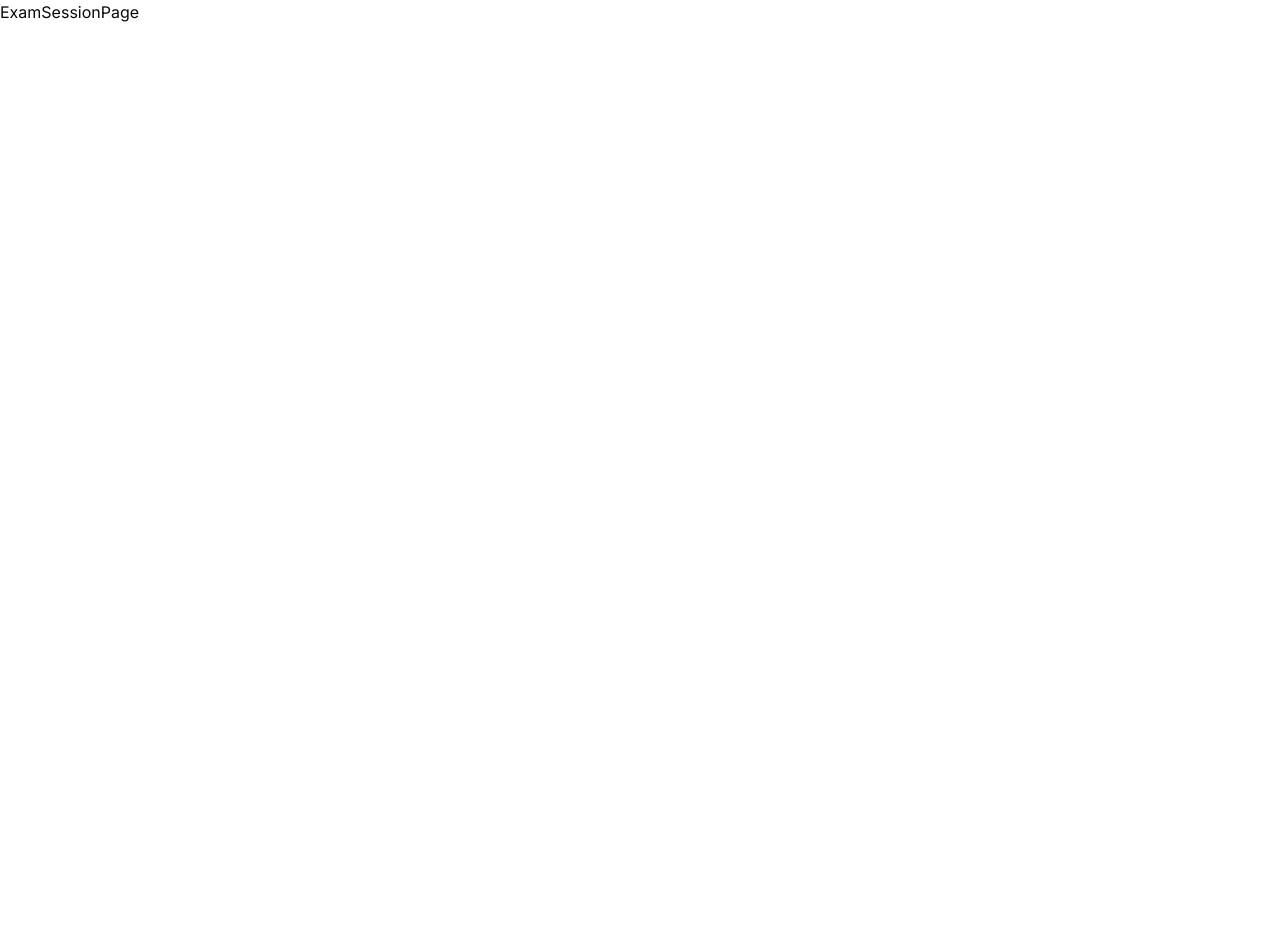
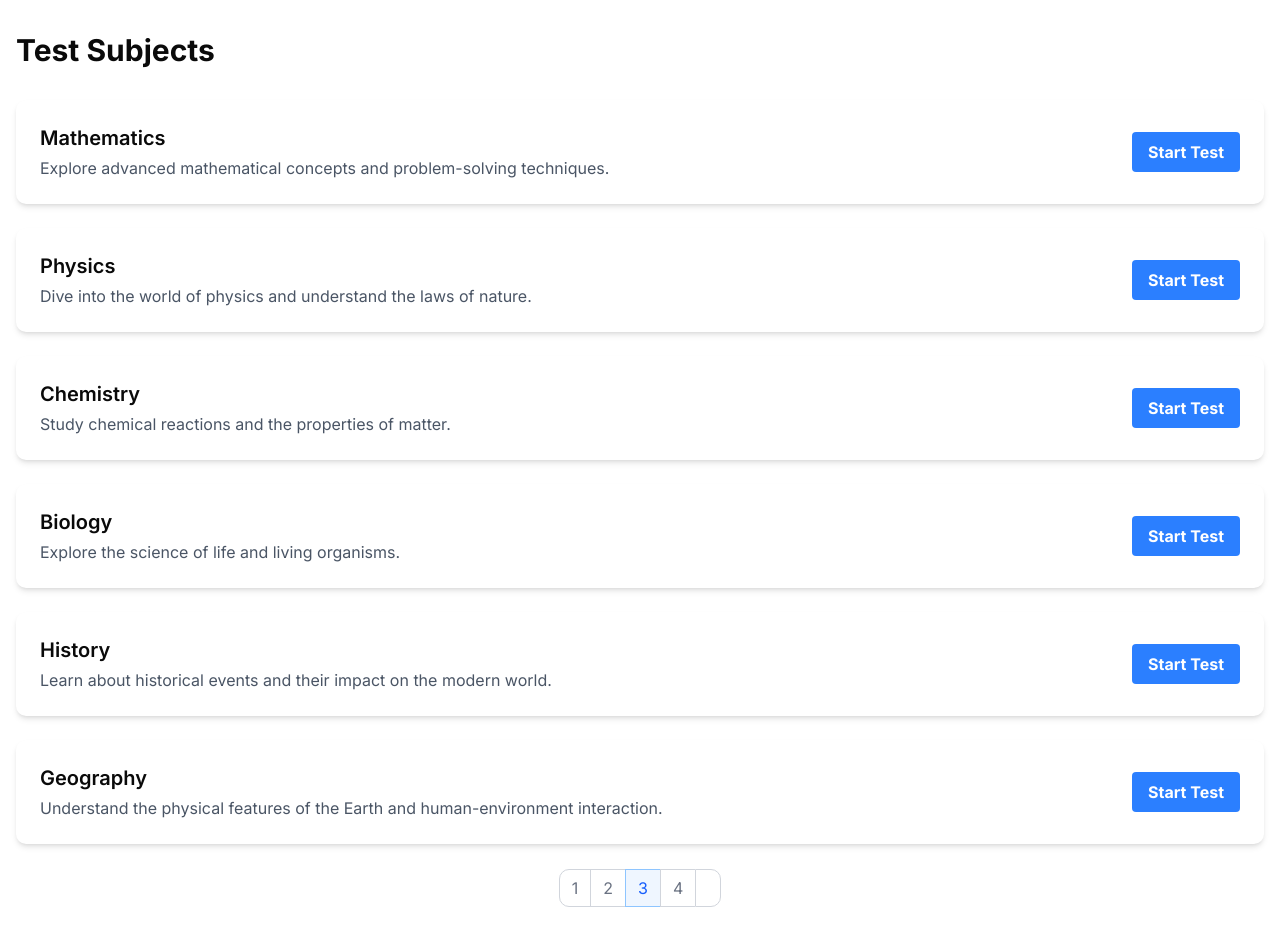
Before and after one commit to Capt-Rong/Exam-web, a Next.js app: page /exams/session in a window 1280 px wide. Before the commit the page ends 800 px from the top, so only its background shows below. Built offline with nearby package versions, Linux system fonts and the light colour scheme.

Commit message:
feature/ui-session-page

```diff
--- a/app/exams/session/page.tsx
+++ b/app/exams/session/page.tsx
@@ -1,7 +1,129 @@
 import React from "react";
 
+interface Subject {
+  id: string;
+  name: string;
+  description: string;
+}
+
+const subjectsData: Subject[] = [
+  {
+    id: "111-1-mathematics",
+    name: "Mathematics",
+    description:
+      "Explore advanced mathematical concepts and problem-solving techniques.",
+  },
+  {
+    id: "111-2-physics",
+    name: "Physics",
+    description:
+      "Dive into the world of physics and understand the laws of nature.",
+  },
+  {
+    id: "110-1-chemistry",
+    name: "Chemistry",
+    description: "Study chemical reactions and the properties of matter.",
+  },
+  {
+    id: "110-2-biology",
+    name: "Biology",
+    description: "Explore the science of life and living organisms.",
+  },
+  {
+    id: "109-1-history",
+    name: "History",
+    description:
+      "Learn about historical events and their impact on the modern world.",
+  },
+  {
+    id: "109-2-geography",
+    name: "Geography",
+    description:
+      "Understand the physical features of the Earth and human-environment interaction.",
+  },
+];
+
 const ExamSessionPage = () => {
-  return <div>ExamSessionPage</div>;
+  return (
+    <div className="container mx-auto px-4 py-8">
+      <h1 className="text-3xl font-bold mb-8">Test Subjects</h1>
+      <div className="space-y-6">
+        {subjectsData.map((subject) => (
+          <div
+            key={subject.id}
+            className="bg-white shadow-md rounded-lg p-6 flex justify-between items-center"
+          >
+            <div>
+              <h2 className="text-xl font-semibold">{subject.name}</h2>
+              <p className="text-gray-600 mt-1">{subject.description}</p>
+            </div>
+            <button className="bg-blue-500 hover:bg-blue-700 text-white font-bold py-2 px-4 rounded">
+              Start Test
+            </button>
+          </div>
+        ))}
+      </div>
+      {/* Pagination (optional, can be implemented later) */}
+      <div className="mt-8 flex justify-center">
+        <nav aria-label="Page navigation">
+          <ul className="inline-flex items-center -space-x-px">
+            <li>
+              <a
+                href="#"
+                className="px-3 py-2 ml-0 leading-tight text-gray-500 bg-white border border-gray-300 rounded-l-lg hover:bg-gray-100 hover:text-gray-700 dark:bg-gray-800 dark:border-gray-700 dark:text-gray-400 dark:hover:bg-gray-700 dark:hover:text-white"
+              >
+                1
+              </a>
+            </li>
+            <li>
+              <a
+                href="#"
+                className="px-3 py-2 leading-tight text-gray-500 bg-white border border-gray-300 hover:bg-gray-100 hover:text-gray-700 dark:bg-gray-800 dark:border-gray-700 dark:text-gray-400 dark:hover:bg-gray-700 dark:hover:text-white"
+              >
+                2
+              </a>
+            </li>
+            <li>
+              <a
+                href="#"
+                aria-current="page"
+                className="z-10 px-3 py-2 leading-tight text-blue-600 border border-blue-300 bg-blue-50 hover:bg-blue-100 hover:text-blue-700 dark:border-gray-700 dark:bg-gray-700 dark:text-white"
+              >
+                3
+              </a>
+            </li>
+            <li>
+              <a
+                href="#"
+                className="px-3 py-2 leading-tight text-gray-500 bg-white border border-gray-300 hover:bg-gray-100 hover:text-gray-700 dark:bg-gray-800 dark:border-gray-700 dark:text-gray-400 dark:hover:bg-gray-700 dark:hover:text-white"
+              >
+                4
+              </a>
+            </li>
+            <li>
+              <a
+                href="#"
+                className="px-3 py-2 leading-tight text-gray-500 bg-white border border-gray-300 rounded-r-lg hover:bg-gray-100 hover:text-gray-700 dark:bg-gray-800 dark:border-gray-700 dark:text-gray-400 dark:hover:bg-gray-700 dark:hover:text-white"
+              >
+                {/* <svg
+                  className="w-5 h-5"
+                  fill="currentColor"
+                  viewBox="0 0 20 20"
+                  xmlns="http://www.w3.org/2000/svg"
+                >
+                  <path
+                    fillRule="evenodd"
+                    d="M7.293 14.707a1 1 0 010-1.414L10.586 10 7.293 6.707a1 1 0 011.414-1.414l4 4a1 1 0 010 1.414l-4 4a1 1 0 01-1.414 0z"
+                    clipRule="evenodd"
+                  ></path>
+                </svg> */}
+              </a>
+            </li>
+          </ul>
+        </nav>
+      </div>
+    </div>
+  );
 };
 
 export default ExamSessionPage;
```
